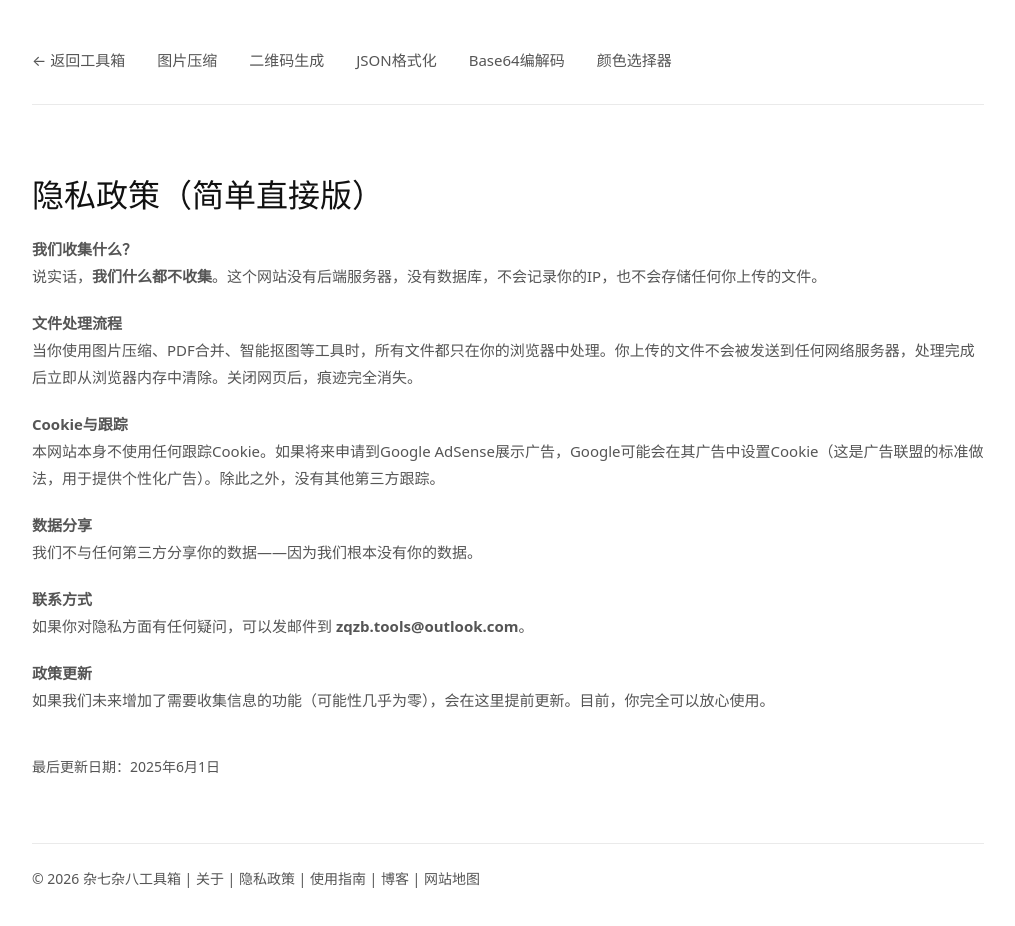
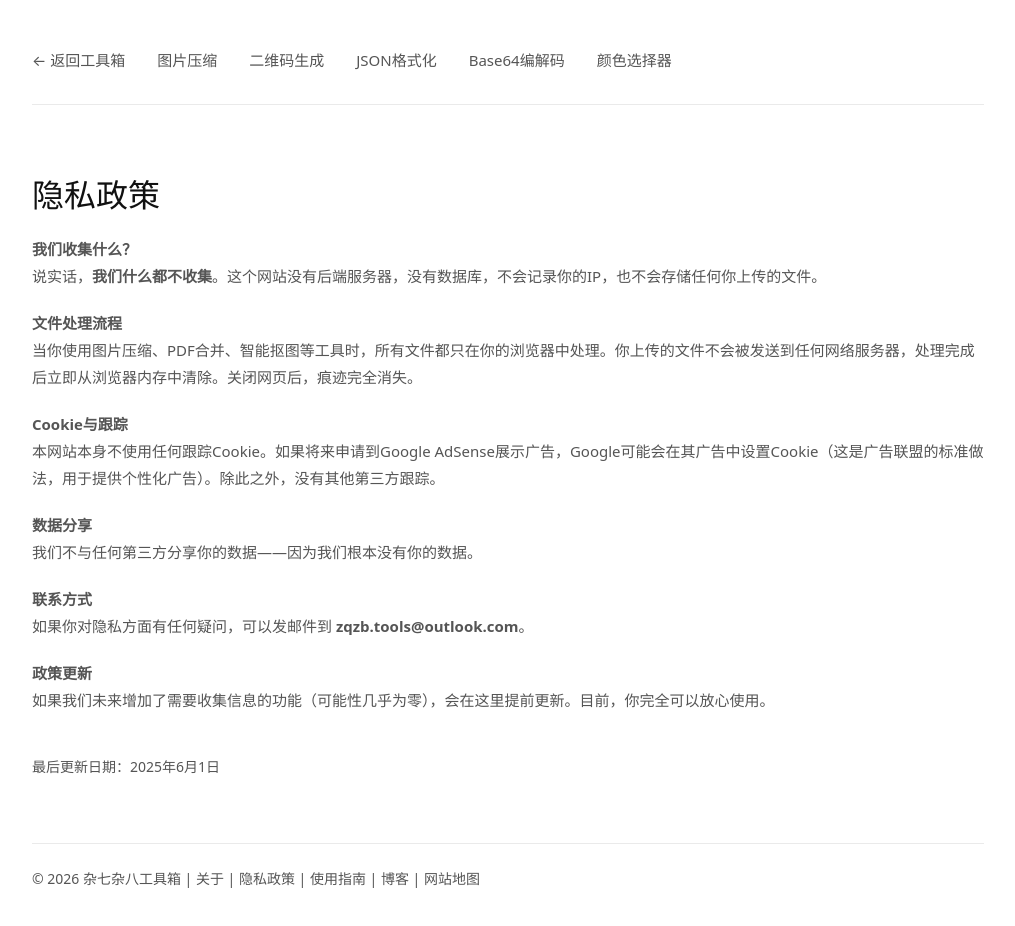
Before and after one commit to Alpha351-spec/zqzb, a website: page privacy.html in a window 1280 px wide. Shown: the whole page, without its empty margins (132-1147 px from the left). Drawn offline with Linux system fonts and the light colour scheme.

Commit message:
隐私政策页面去除（简单直接版）文字

```diff
--- a/privacy.html
+++ b/privacy.html
@@ -25,7 +25,7 @@
         </nav>
 
         <main>
-            <h1 class="tool-title">隐私政策（简单直接版）</h1>
+            <h1 class="tool-title">隐私政策</h1>
 
             <div class="privacy-content">
                 <p><strong>我们收集什么？</strong><br>
```
